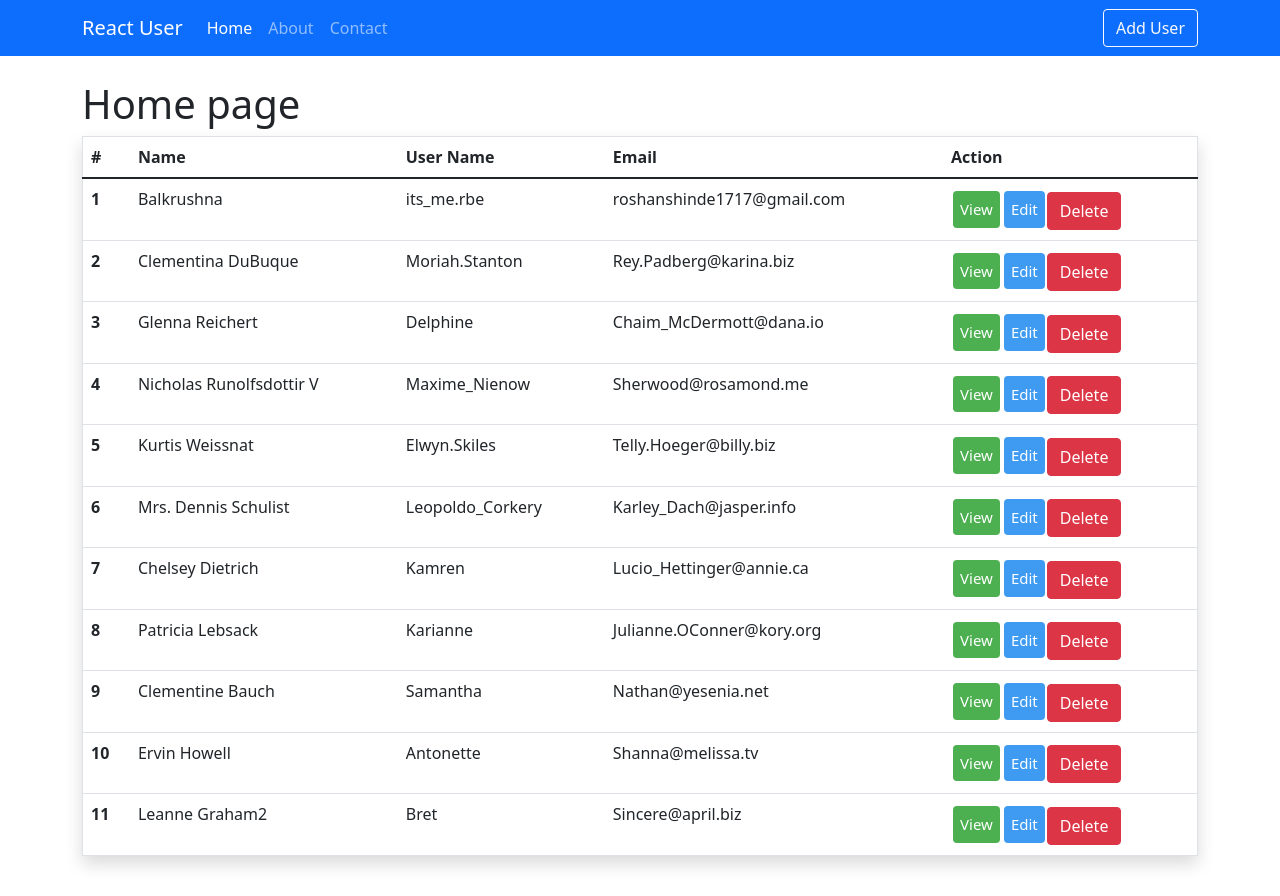
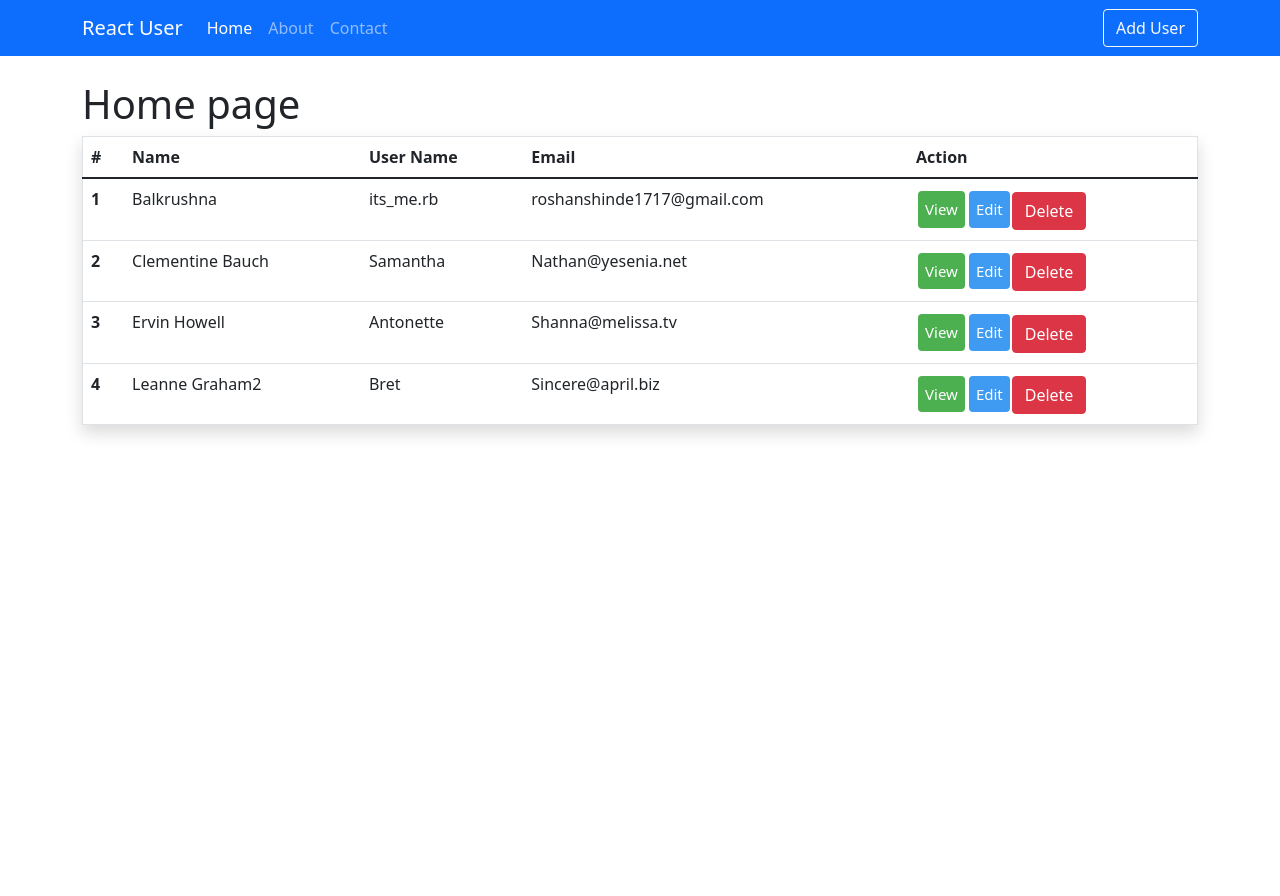
Before and after one commit to roshan1718/Users-info, a React (Create React App) app: page / in a window 1280 px wide. After the commit the page ends 800 px from the top, so only its background shows below. Built offline with nearby package versions, Linux system fonts and the light colour scheme; data requests are answered from the project's data file.

Commit message:
Added View user page and delete user

```diff
--- a/db.json
+++ b/db.json
@@ -70,172 +70,11 @@
       }
     },
     {
-      "id": 4,
-      "name": "Patricia Lebsack",
-      "username": "Karianne",
-      "email": "Julianne.OConner@kory.org",
-      "address": {
-        "street": "Hoeger Mall",
-        "suite": "Apt. 692",
-        "city": "South Elvis",
-        "zipcode": "53919-4257",
-        "geo": {
-          "lat": "29.4572",
-          "lng": "-164.2990"
-        }
-      },
-      "phone": "493-170-9623 x156",
-      "website": "kale.biz",
-      "company": {
-        "name": "Robel-Corkery",
-        "catchPhrase": "Multi-tiered zero tolerance productivity",
-        "bs": "transition cutting-edge web services"
-      }
-    },
-    {
-      "id": 5,
-      "name": "Chelsey Dietrich",
-      "username": "Kamren",
-      "email": "Lucio_Hettinger@annie.ca",
-      "address": {
-        "street": "Skiles Walks",
-        "suite": "Suite 351",
-        "city": "Roscoeview",
-        "zipcode": "33263",
-        "geo": {
-          "lat": "-31.8129",
-          "lng": "62.5342"
-        }
-      },
-      "phone": "(254)954-1289",
-      "website": "demarco.info",
-      "company": {
-        "name": "Keebler LLC",
-        "catchPhrase": "User-centric fault-tolerant solution",
-        "bs": "revolutionize end-to-end systems"
-      }
-    },
-    {
-      "id": 6,
-      "name": "Mrs. Dennis Schulist",
-      "username": "Leopoldo_Corkery",
-      "email": "Karley_Dach@jasper.info",
-      "address": {
-        "street": "Norberto Crossing",
-        "suite": "Apt. 950",
-        "city": "South Christy",
-        "zipcode": "23505-1337",
-        "geo": {
-          "lat": "-71.4197",
-          "lng": "71.7478"
-        }
-      },
-      "phone": "1-477-935-8478 x6430",
-      "website": "ola.org",
-      "company": {
-        "name": "Considine-Lockman",
-        "catchPhrase": "Synchronised bottom-line interface",
-        "bs": "e-enable innovative applications"
-      }
-    },
-    {
-      "id": 7,
-      "name": "Kurtis Weissnat",
-      "username": "Elwyn.Skiles",
-      "email": "Telly.Hoeger@billy.biz",
-      "address": {
-        "street": "Rex Trail",
-        "suite": "Suite 280",
-        "city": "Howemouth",
-        "zipcode": "58804-1099",
-        "geo": {
-          "lat": "24.8918",
-          "lng": "21.8984"
-        }
-      },
-      "phone": "210.067.6132",
-      "website": "elvis.io",
-      "company": {
-        "name": "Johns Group",
-        "catchPhrase": "Configurable multimedia task-force",
-        "bs": "generate enterprise e-tailers"
-      }
-    },
-    {
-      "id": 8,
-      "name": "Nicholas Runolfsdottir V",
-      "username": "Maxime_Nienow",
-      "email": "Sherwood@rosamond.me",
-      "address": {
-        "street": "Ellsworth Summit",
-        "suite": "Suite 729",
-        "city": "Aliyaview",
-        "zipcode": "45169",
-        "geo": {
-          "lat": "-14.3990",
-          "lng": "-120.7677"
-        }
-      },
-      "phone": "586.493.6943 x140",
-      "website": "jacynthe.com",
-      "company": {
-        "name": "Abernathy Group",
-        "catchPhrase": "Implemented secondary concept",
-        "bs": "e-enable extensible e-tailers"
-      }
-    },
-    {
-      "id": 9,
-      "name": "Glenna Reichert",
-      "username": "Delphine",
-      "email": "Chaim_McDermott@dana.io",
-      "address": {
-        "street": "Dayna Park",
-        "suite": "Suite 449",
-        "city": "Bartholomebury",
-        "zipcode": "76495-3109",
-        "geo": {
-          "lat": "24.6463",
-          "lng": "-168.8889"
-        }
-      },
-      "phone": "(775)976-6794 x41206",
-      "website": "conrad.com",
-      "company": {
-        "name": "Yost and Sons",
-        "catchPhrase": "Switchable contextually-based project",
-        "bs": "aggregate real-time technologies"
-      }
-    },
-    {
-      "id": 10,
-      "name": "Clementina DuBuque",
-      "username": "Moriah.Stanton",
-      "email": "Rey.Padberg@karina.biz",
-      "address": {
-        "street": "Kattie Turnpike",
-        "suite": "Suite 198",
-        "city": "Lebsackbury",
-        "zipcode": "31428-2261",
-        "geo": {
-          "lat": "-38.2386",
-          "lng": "57.2232"
-        }
-      },
-      "phone": "024-648-3804",
-      "website": "ambrose.net",
-      "company": {
-        "name": "Hoeger LLC",
-        "catchPhrase": "Centralized empowering task-force",
-        "bs": "target end-to-end models"
-      }
-    },
-    {
       "name": "Balkrushna",
-      "username": "its_me.rbe",
+      "username": "its_me.rb",
       "email": "roshanshinde1717@gmail.com",
-      "phone": "9850534414",
-      "id": 11
+      "phone": "09850534414",
+      "id": 4
     }
   ]
 }
--- a/src/App.js
+++ b/src/App.js
@@ -4,10 +4,12 @@
 import About from './components/pages/About';
 import Contact from './components/pages/Contact';
 import { Navbar } from './components/layout/Navbar';
-import {BrowserRouter as Router, Route, Switch} from 'react-router-dom'
+import { BrowserRouter as Router, Route, Switch } from 'react-router-dom'
 import NotFound from './components/pages/NotFound';
 import AddUser from './components/users/AddUser';
 import EditUser from './components/users/EditUser';
+import ViewUser from './components/users/ViewUser';
+
 
 function App() {
   return (
@@ -20,6 +22,8 @@
           <Route exact path="/contact" component={Contact} />
           <Route exact path="/adduser" component={AddUser} />
           <Route exact path="/users/edit/:id" component={EditUser} />
+          <Route exact path="/users/:id" component={ViewUser} />
+
 
           <Route component={NotFound} />
 
--- a/src/components/layout/Navbar.js
+++ b/src/components/layout/Navbar.js
@@ -1,5 +1,6 @@
 import React from 'react'
-import {Link, NavLink} from 'react-router-dom'
+import { Link, NavLink } from 'react-router-dom'
+
 
 export const Navbar = () => {
   return (
--- a/src/components/pages/Home.js
+++ b/src/components/pages/Home.js
@@ -14,6 +14,11 @@
         const result = await axios.get("http://localhost:3004/users");
         setUser(result.data.reverse())
     }
+
+    const deleteUser = async id => {
+        await axios.delete(`http://localhost:3004/users/${id}`);
+        loadUsers();
+    };
     return (
         <div className="container">
             <div className="py-4">
@@ -37,9 +42,10 @@
                                     <td>{user.username}</td>
                                     <td>{user.email}</td>
                                     <td >
-                                        <Link class="btn-view">View</Link>
+                                        <Link class="btn-view" to={`/users/${user.id}`}>View</Link>
                                         <Link class="btn-edit" to={`/users/edit/${user.id}`}>Edit</Link>
-                                        <Link class="btn btn-danger">Delete</Link>
+                                        <Link class="btn btn-danger" to={`/`}
+                                            onClick={() => deleteUser(user.id)}>Delete</Link>
                                     </td>
                                 </tr>
                             ))
--- a/src/components/users/EditUser.js
+++ b/src/components/users/EditUser.js
@@ -1,6 +1,7 @@
 import React, { useState, useEffect } from "react";
 import axios from "axios";
 import { useHistory, useParams } from "react-router-dom";
+
 
 const EditUser = () => {
   let history = useHistory();
@@ -13,6 +14,7 @@
   });
 
   const { name, username, email, phone } = user;
+
   const onInputChange = e => {
     setUser({ ...user, [e.target.name]: e.target.value });
   };
@@ -31,6 +33,7 @@
     const result = await axios.get(`http://localhost:3004/users/${id}`);
     setUser(result.data);
   };
+
   return (
     <div className="container">
       <div className="w-75 mx-auto shadow p-5">
--- /dev/null
+++ b/src/components/users/ViewUser.js
@@ -0,0 +1,42 @@
+import React, { useState, useEffect } from "react";
+import { Link, useParams } from "react-router-dom";
+import axios from "axios";
+
+const ViewUser = () => {
+  const [user, setUser] = useState({
+    name: "",
+    username: "",
+    email: "",
+    phone: "",
+    webiste: ""
+  });
+
+  const { id } = useParams();
+
+  useEffect(() => {
+    loadUser();
+  }, []);
+
+  const loadUser = async () => {
+    const res = await axios.get(`http://localhost:3004/users/${id}`);
+    setUser(res.data);
+  };
+
+  return (
+    <div className="container py-4">
+      <Link className="btn btn-primary" to="/">
+        back to Home
+      </Link>
+      <h1 className="display-4">User Id: {id}</h1>
+      <hr />
+      <ul className="list-group w-50">
+        <li className="list-group-item">name: {user.name}</li>
+        <li className="list-group-item">user name: {user.username}</li>
+        <li className="list-group-item">email: {user.email}</li>
+        <li className="list-group-item">phone: {user.phone}</li>
+      </ul>
+    </div>
+  );
+};
+
+export default ViewUser;
```
Lines whose indentation alone changed are shown as unchanged.
